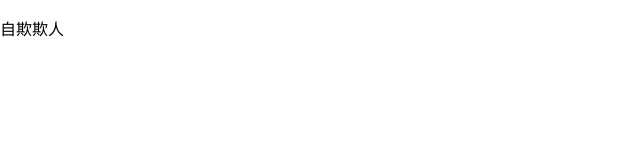
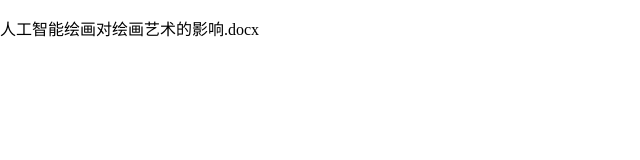
Before and after one commit to yufe2024/RE0, a plain HTML site: page subpage.html.html in a window 1280 px wide. Shown: the whole page, without its empty margins (0-640 px from the left). Drawn offline with Linux system fonts and the light colour scheme.

Commit message:
Update subpage.html.html

```diff
--- a/subpage.html.html
+++ b/subpage.html.html
@@ -11,6 +11,6 @@
     </style>
   </head>
   <body>
-    <p>自欺欺人</p>
+    <p>人工智能绘画对绘画艺术的影响.docx</p>
   </body>
 </html>
```
